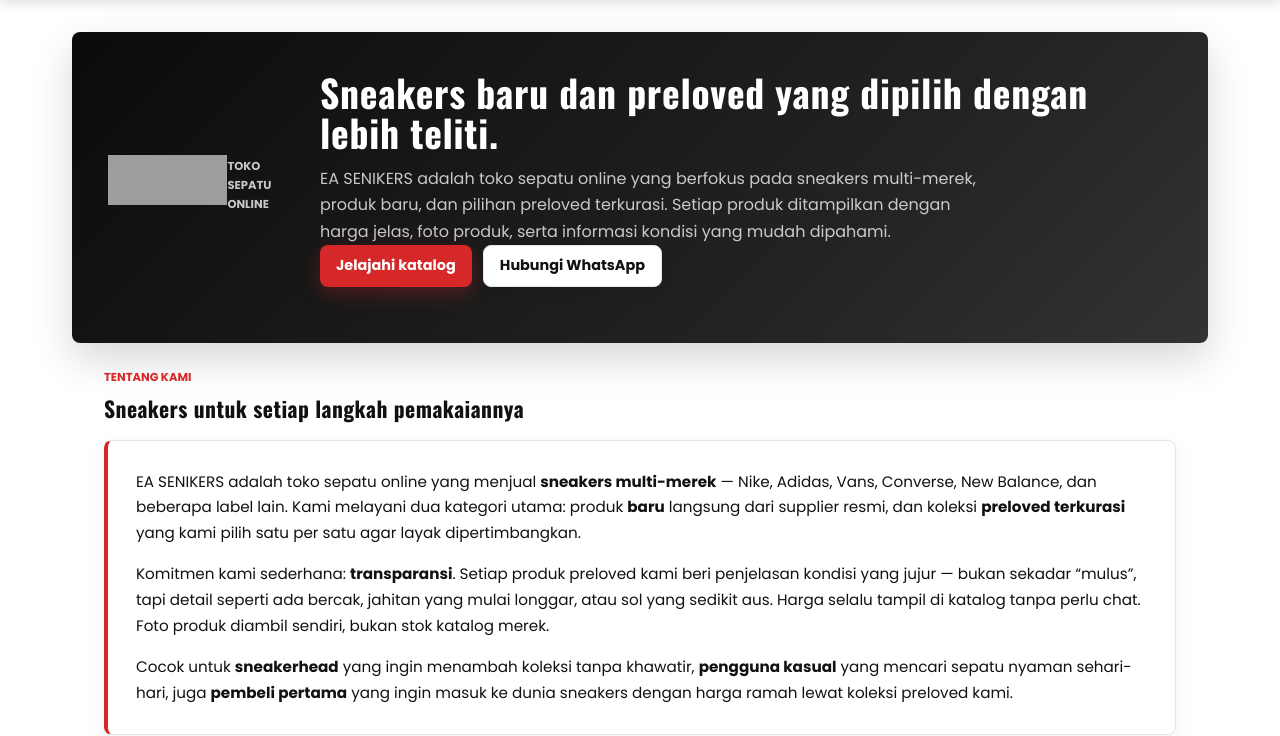
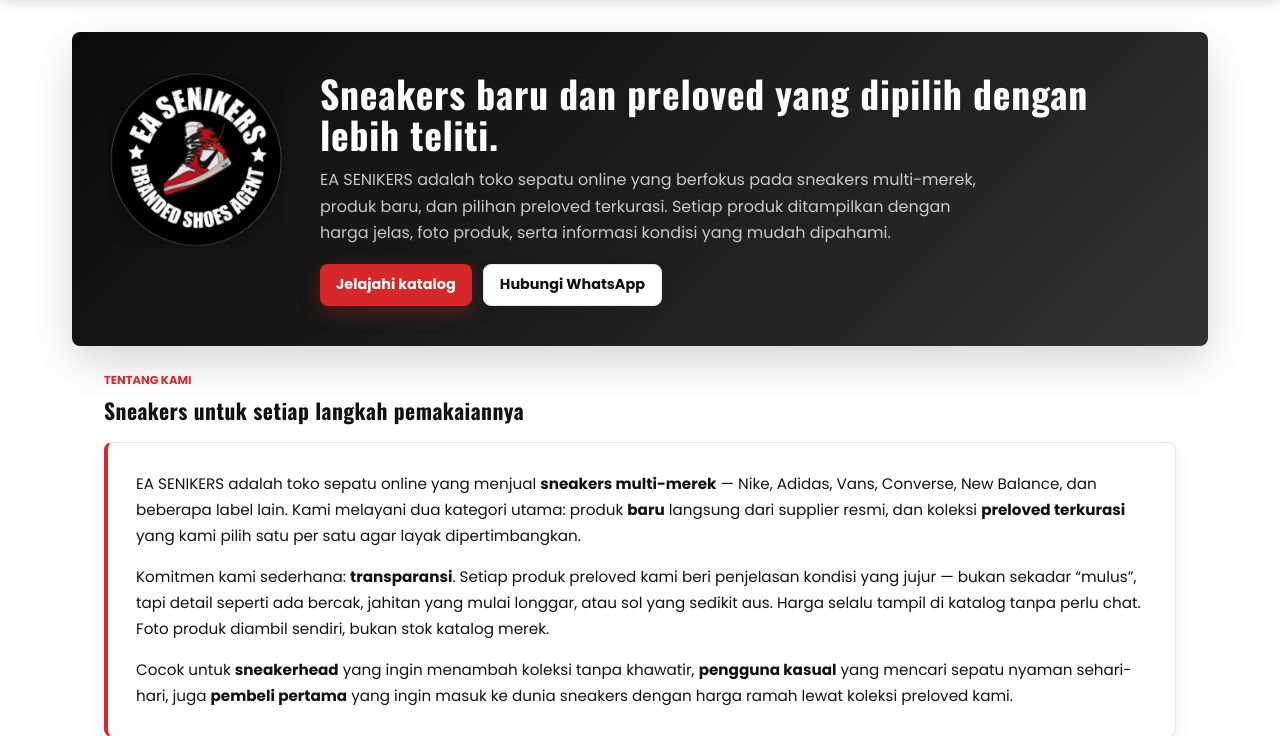
Before and after one commit to Creyzsa/ea-senikers, a PHP site: page /EASENIKERS/pembeli/tentang_pembeli.php in a window 1280 px wide. Shown: the part 65-801 px from the top of the page. Run offline with PHP 8.4, Linux system fonts and the light colour scheme; grey boxes are pictures that could not be loaded.

Commit message:
Halaman tentang pakai logo PNG dan label merah

```diff
--- a/public/pembeli/tentang_pembeli.php
+++ b/public/pembeli/tentang_pembeli.php
@@ -6,7 +6,7 @@ require_once __DIR__ . '/../../includes/auth_db/sesi.php';
 $bilah_pembeli_aktif = 'tentang';
 $u_beranda = aplikasi_url(''); // clean root homepage
 $u_produk = aplikasi_url('produk');
-$logo_toko = aplikasi_url_aset('assets/images/logo-easenikers.svg');
+
 $merek_ringkas = require __DIR__ . '/../../includes/konfigurasi/merek_ringkas.php';
 $kontak_toko = require __DIR__ . '/../../includes/konfigurasi/kontak_toko.php';
 
@@ -38,18 +38,17 @@ foreach ((array) ($kontak_toko['wa'] ?? []) as $wa) {
     <main class="kontainer-toko halaman-tentang" id="utama">
         <section class="tentang-hero" aria-labelledby="judul-tentang">
             <div class="tentang-hero__brand">
-                <img src="<?php echo htmlspecialchars($logo_toko, ENT_QUOTES, 'UTF-8'); ?>" width="260" height="50" alt="EA SENIKERS" decoding="async">
-                <p class="section-eyebrow"><?php echo htmlspecialchars((string) $merek_ringkas['badge_toko'], ENT_QUOTES, 'UTF-8'); ?></p>
+                <?php $ukuran_logo = 'tentang'; include __DIR__ . '/../../includes/komponen/logo_teks_merek.php'; ?>
             </div>
-            <div class="tentang-hero__teks">
+            <div class="tentang-hero__salin">
                 <h1 id="judul-tentang">Sneakers baru dan preloved yang dipilih dengan lebih teliti.</h1>
                 <p>EA SENIKERS adalah toko sepatu online yang berfokus pada sneakers multi-merek, produk baru, dan pilihan preloved terkurasi. Setiap produk ditampilkan dengan harga jelas, foto produk, serta informasi kondisi yang mudah dipahami.</p>
-                <div class="tentang-hero__aksi">
-                    <a class="tombol-page-utama" href="<?php echo htmlspecialchars($u_produk, ENT_QUOTES, 'UTF-8'); ?>">Jelajahi katalog</a>
-                    <?php if ($wa_utama !== ''): ?>
-                        <a class="tombol-page-sekunder" href="<?php echo htmlspecialchars($wa_utama, ENT_QUOTES, 'UTF-8'); ?>" target="_blank" rel="noopener noreferrer">Hubungi WhatsApp</a>
-                    <?php endif; ?>
-                </div>
+            </div>
+            <div class="tentang-hero__aksi">
+                <a class="tombol-page-utama" href="<?php echo htmlspecialchars($u_produk, ENT_QUOTES, 'UTF-8'); ?>">Jelajahi katalog</a>
+                <?php if ($wa_utama !== ''): ?>
+                    <a class="tombol-page-sekunder" href="<?php echo htmlspecialchars($wa_utama, ENT_QUOTES, 'UTF-8'); ?>" target="_blank" rel="noopener noreferrer">Hubungi WhatsApp</a>
+                <?php endif; ?>
             </div>
         </section>
 
```
